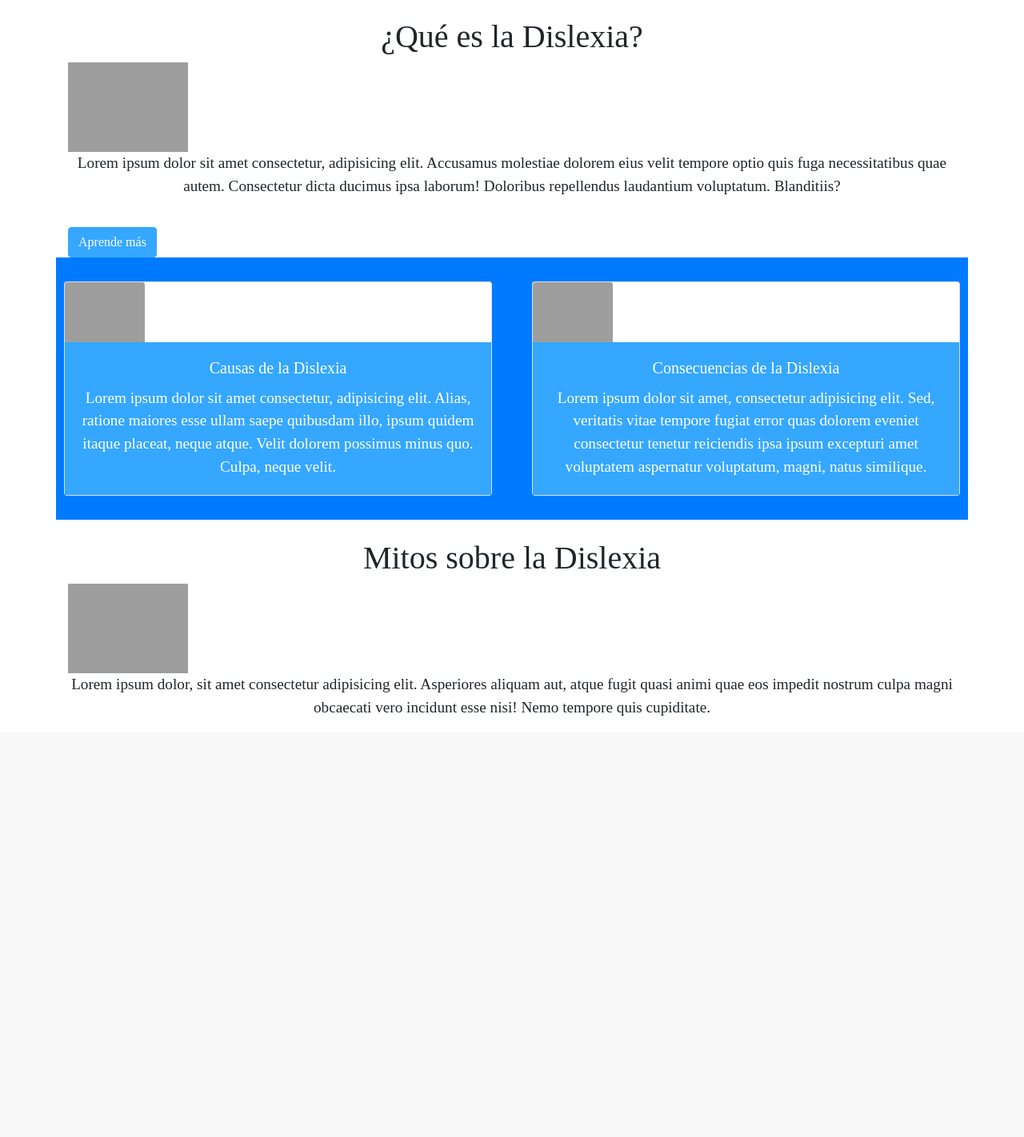
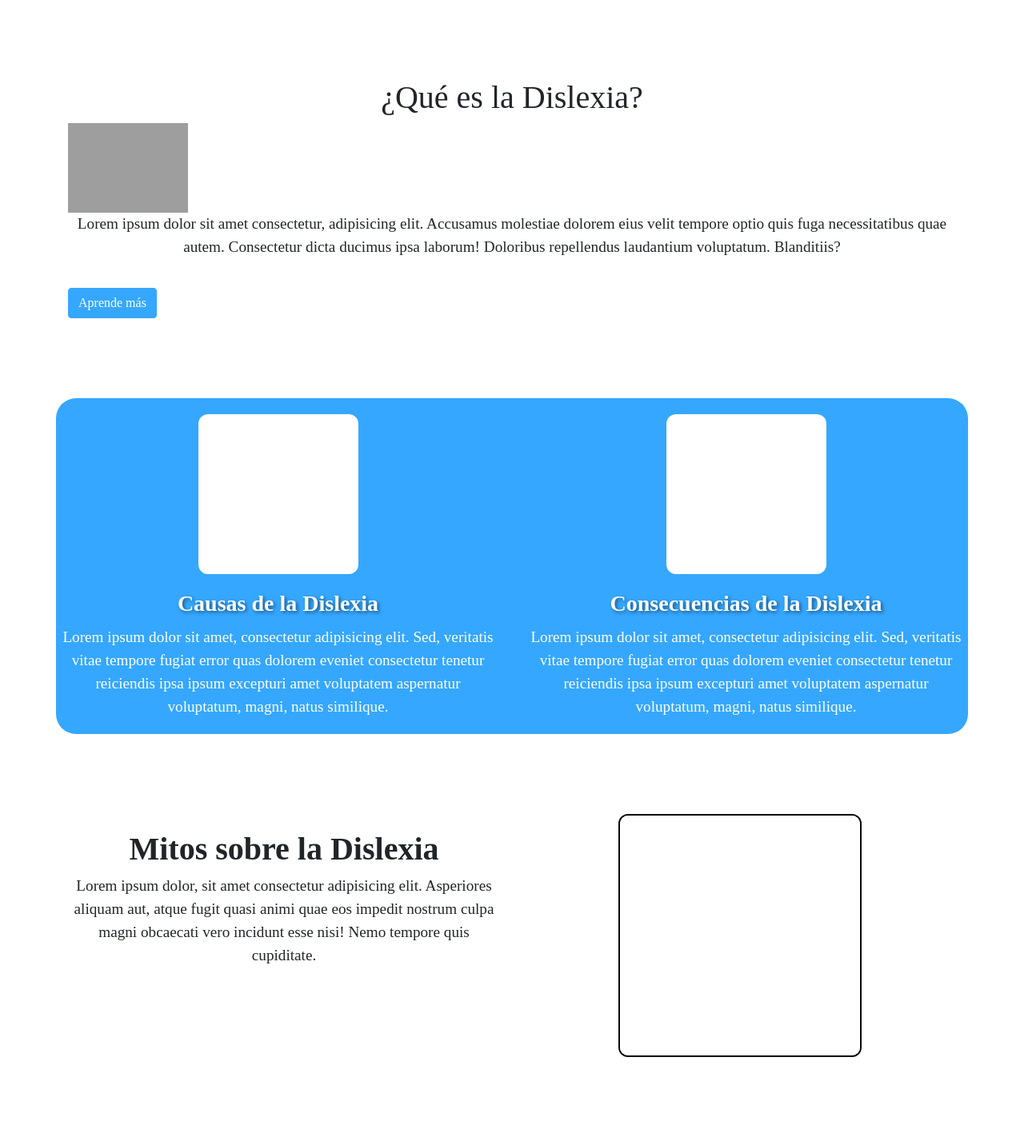
Before and after one commit to SdazaP/pre-diagnostico-dislexia, a PHP site: page / in a window 1280 px wide. Shown: the part 935-2357 px from the top of the page at 80% size. Before the commit the page ends 1830 px from the top, so only its background shows below. Run offline with PHP 8.4, Linux system fonts and the light colour scheme; some libraries are stand-ins or nearby versions; some web fonts are replaced; grey boxes are pictures that could not be loaded.

Commit message:
Causas, consecuencias y mitos

```diff
--- a/css/style.css
+++ b/css/style.css
@@ -50,13 +50,6 @@ body {
 .section {
     padding: 20px 0;
 }
-.card {
-    margin: 10px;
-}
-.card-body {
-    background-color: #35A7FF;
-    color: white;
-}
 .btn-learn-more {
     margin-top: 20px;
 }
@@ -66,6 +59,39 @@ body {
 }
 
 /* secciones */
+.container.section.text-white.caucons{
+    margin-bottom: 100px;
+}
+
 .caucons{
     background-color: var(--color-primary);
+    border-radius: 25px;
 }
+
+.col-md-6{
+    padding-left: 20px;
+    padding-right: 20px;
+}
+
+.card-title{
+    text-shadow: 2px 2px 4px rgba(0, 0, 0, 0.5);
+    padding-top: 20px;
+}
+
+.card-image{
+    width: 200px;
+    height: 200px;
+    border-radius: 12px;
+}
+
+.container.mt-4{
+    margin-bottom: 100px;
+}
+
+.myth-image {
+    border-radius: 12px;
+    border: 2px solid black;
+    max-width: 100%;
+    height: auto;
+    display: block;
+}
--- a/index.html
+++ b/index.html
@@ -1,5 +1,6 @@
 <!DOCTYPE html>
 <html lang="es">
+
 <head>
     <meta charset="UTF-8">
     <meta name="viewport" content="width=device-width, initial-scale=1.0">
@@ -10,6 +11,7 @@
     <link href="https://fonts.googleapis.com/css2?family=Abyssinica+SIL&display=swap" rel="stylesheet">
     <link rel="stylesheet" href="css/style.css">
 </head>
+
 <body>
 
     <!-- Navbar -->
@@ -47,37 +49,52 @@
     <section class="container mt-4">
         <h2>¿Qué es la Dislexia?</h2>
         <img src="path/to/image1.png" alt="Imagen sobre dislexia" style="width: 150px;">
-        <p>Lorem ipsum dolor sit amet consectetur, adipisicing elit. Accusamus molestiae dolorem eius velit tempore optio quis fuga necessitatibus quae autem. Consectetur dicta ducimus ipsa laborum! Doloribus repellendus laudantium voluptatum. Blanditiis?</p>
+        <p>Lorem ipsum dolor sit amet consectetur, adipisicing elit. Accusamus molestiae dolorem eius velit tempore
+            optio quis fuga necessitatibus quae autem. Consectetur dicta ducimus ipsa laborum! Doloribus repellendus
+            laudantium voluptatum. Blanditiis?</p>
         <a class="btn btn-primary btn-learn-more" href="#" role="button">Aprende más</a>
     </section>
 
-    <section class="container section bg-primary text-white caucons">
+    <section class="container section text-white caucons">
         <div class="row">
             <div class="col-md-6">
-                <div class="card text-center">
-                    <img src="path/to/image2.png" class="card-img-top" alt="Causas de la Dislexia" style="width: 100px;">
-                    <div class="card-body">
-                        <h5 class="card-title">Causas de la Dislexia</h5>
-                        <p class="card-text">Lorem ipsum dolor sit amet consectetur, adipisicing elit. Alias, ratione maiores esse ullam saepe quibusdam illo, ipsum quidem itaque placeat, neque atque. Velit dolorem possimus minus quo. Culpa, neque velit.</p>
-                    </div>
+                <div class="image-container">
+                    <center><img class="card-image" src="images/white image.png"></center>
                 </div>
+                <h3 class="card-title">
+                    <center><strong>Causas de la Dislexia</strong></center>
+                </h3>
+                <p class="card-text">Lorem ipsum dolor sit amet, consectetur adipisicing elit. Sed, veritatis vitae
+                    tempore fugiat error quas dolorem eveniet consectetur tenetur reiciendis ipsa ipsum excepturi
+                    amet voluptatem aspernatur voluptatum, magni, natus similique.</p>
             </div>
             <div class="col-md-6">
-                <div class="card text-center">
-                    <img src="path/to/image3.png" class="card-img-top" alt="Consecuencias de la Dislexia" style="width: 100px;">
-                    <div class="card-body">
-                        <h5 class="card-title">Consecuencias de la Dislexia</h5>
-                        <p class="card-text">Lorem ipsum dolor sit amet, consectetur adipisicing elit. Sed, veritatis vitae tempore fugiat error quas dolorem eveniet consectetur tenetur reiciendis ipsa ipsum excepturi amet voluptatem aspernatur voluptatum, magni, natus similique.</p>
-                    </div>
+                <div class="image-container">
+                    <center><img class="card-image" src="images/white image.png"></center>
                 </div>
+                <h3 class="card-title">
+                    <center><strong>Consecuencias de la Dislexia</strong></center>
+                </h3>
+                <p class="card-text">Lorem ipsum dolor sit amet, consectetur adipisicing elit. Sed, veritatis vitae
+                    tempore fugiat error quas dolorem eveniet consectetur tenetur reiciendis ipsa ipsum excepturi
+                    amet voluptatem aspernatur voluptatum, magni, natus similique.</p>
             </div>
         </div>
     </section>
 
     <section class="container mt-4">
-        <h2>Mitos sobre la Dislexia</h2>
-        <img src="path/to/image1.png" alt="Imagen sobre dislexia" style="width: 150px;">
-        <p>Lorem ipsum dolor, sit amet consectetur adipisicing elit. Asperiores aliquam aut, atque fugit quasi animi quae eos impedit nostrum culpa magni obcaecati vero incidunt esse nisi! Nemo tempore quis cupiditate.</p>
+        <center><div class="row">
+            <div class="col-md-6">
+                <h2><strong>Mitos sobre la Dislexia</strong></h2>
+                <p>Lorem ipsum dolor, sit amet consectetur adipisicing elit. Asperiores aliquam aut, atque fugit quasi
+                    animi
+                    quae eos impedit nostrum culpa magni obcaecati vero incidunt esse nisi! Nemo tempore quis
+                    cupiditate.</p>
+            </div>
+            <div class="col-md-6">
+                <img class="myth-image" src="images/white image.png">
+            </div>
+        </div></center>
     </section>
 
     <!-- Bootstrap JS, Popper.js, and jQuery -->
@@ -85,4 +102,5 @@
     <script src="https://cdn.jsdelivr.net/npm/@popperjs/core@2.5.4/dist/umd/popper.min.js"></script>
     <script src="https://stackpath.amazonaws.com/bootstrap/4.5.2/js/bootstrap.min.js"></script>
 </body>
+
 </html>
```
Also changed, not shown: images/white image.png (added).
